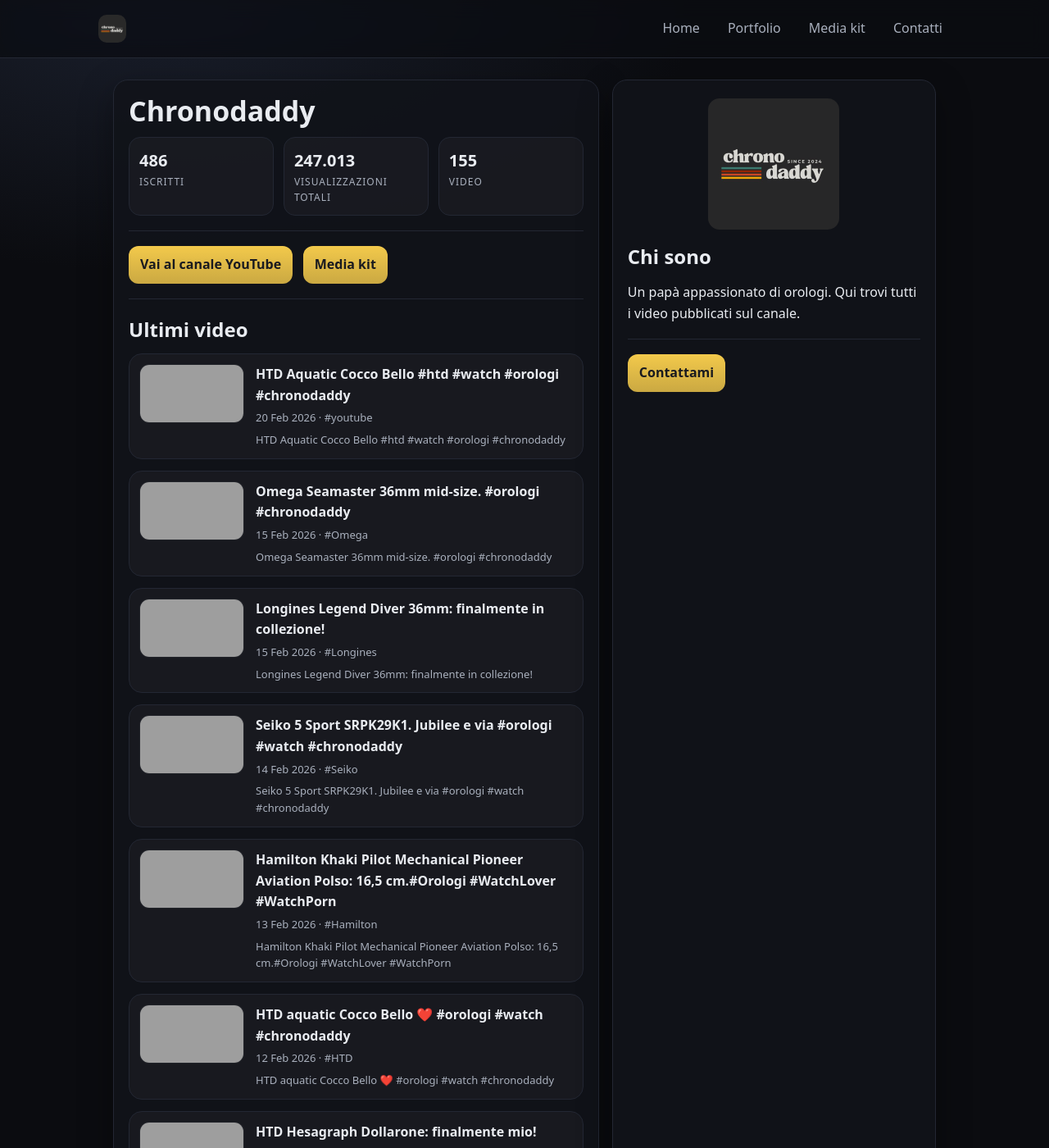
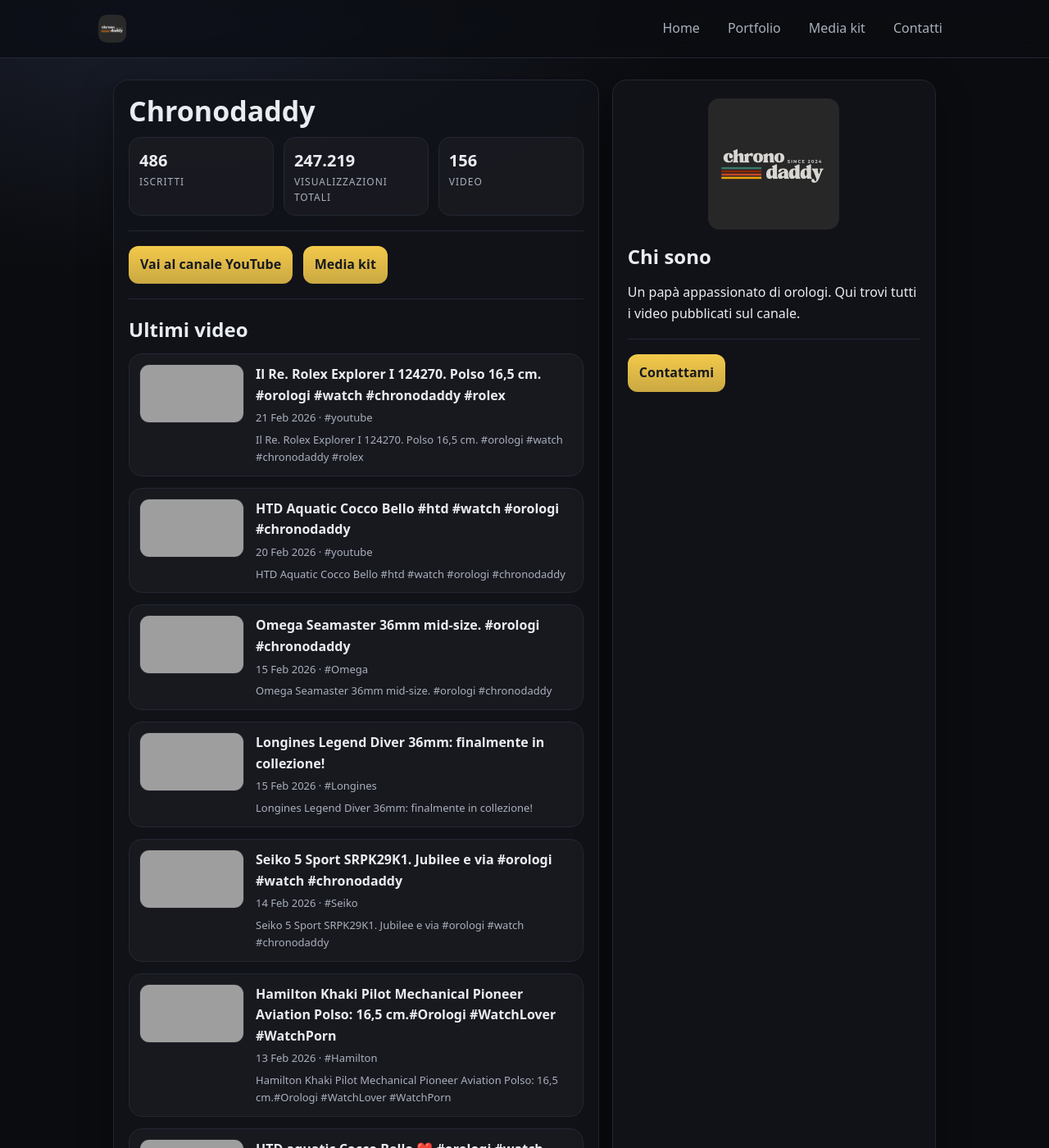
Before and after one commit to claudiostoduto/chronodaddy, a Jekyll site: the page built from index.md, in a window 1280 px wide and 1400 px high, cut to the strip 0-1400 px from the top of the window. Shown: the whole strip at 82% size. Built offline with Jekyll 4.4.1, drawn with Linux system fonts in a browser that asks for light colours; some of the changed text lies outside the part shown; grey boxes are pictures that could not be loaded.

Commit message:
chore: add new YouTube posts

```diff
--- /dev/null
+++ b/_posts/2026-02-21-il-re-rolex-explorer-i-124270-polso-165-cm-orologi-watch-chronodaddy-rolex.md
@@ -0,0 +1,14 @@
+---
+title: "Il Re. Rolex Explorer I 124270. Polso 16,5 cm. #orologi #watch #chronodaddy #rolex"
+date: 2026-02-21
+videoId: "_mMuD-JCX_E"
+youtubeUrl: "https://www.youtube.com/shorts/_mMuD-JCX_E"
+thumbnail: "https://i4.ytimg.com/vi/_mMuD-JCX_E/hqdefault.jpg"
+tags: [youtube]
+excerpt: "Il Re. Rolex Explorer I 124270. Polso 16,5 cm. #orologi #watch #chronodaddy #rolex"
+---
+
+<!--
+Questo post è stato generato automaticamente.
+Puoi aggiungere tag più specifici (brand/modello/format) e una descrizione/contesto per renderlo un vero case study.
+-->
--- a/assets/channel-stats.json
+++ b/assets/channel-stats.json
@@ -1,6 +1,6 @@
 {
   "subscribers": 486,
-  "views": 247013,
-  "videos": 155,
-  "updatedAt": "2026-02-21T02:47:13.496Z"
+  "views": 247219,
+  "videos": 156,
+  "updatedAt": "2026-02-21T08:47:42.551Z"
 }
```
